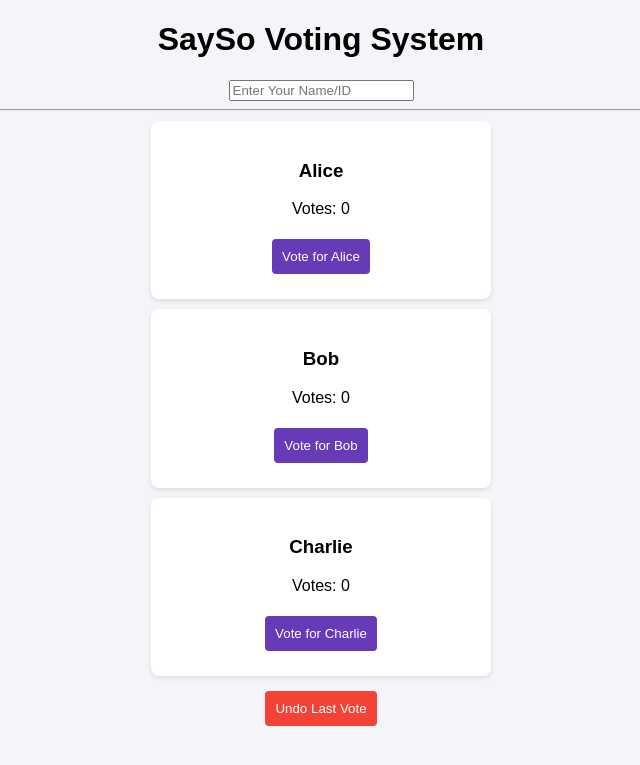
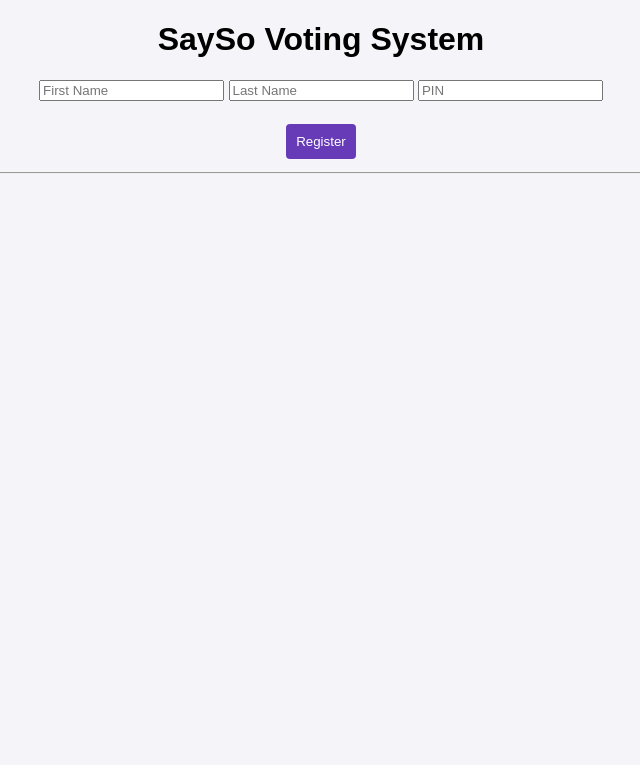
Before and after one commit to Havrt/SaySo, a Flask app: page / in a window 1280 px wide. Shown: the top 765 px of the page, without its empty margins (319-959 px from the left). Run offline with Flask 3, Linux system fonts and the light colour scheme.

Commit message:
Voter Reg

```diff
--- a/app.py
+++ b/app.py
@@ -16,6 +16,29 @@ voters = {}
 
 # Stack: Stores history of (voter_id, candidate_id) for the Undo feature
 vote_stack = []
+
+# List: Stores registered voter objects
+voter_list = []
+
+# Counter: Used to generate zero-padded voter IDs
+voter_id_counter = [0]
+
+@app.route('/register', methods=['POST'])
+def register():
+    first = request.json.get('first', '').strip()
+    last = request.json.get('last', '').strip()
+    pin = request.json.get('pin', '')
+
+    if pin != 'SS-2026':
+        return jsonify({"success": False, "message": "Invalid PIN."}), 403
+
+    voter_id_counter[0] += 1
+    voter_id = f"{first[0].upper()}{last[0].upper()}-{voter_id_counter[0]:03d}"
+
+    voter_list.append({"id": voter_id, "first": first, "last": last})
+    voters[voter_id] = False
+
+    return jsonify({"success": True, "voter_id": voter_id})
 
 @app.route('/')
 def index():
--- a/templates/index.html
+++ b/templates/index.html
@@ -11,10 +11,17 @@
 </head>
 <body>
     <h1>SaySo Voting System</h1>
-    <input type="text" id="voterId" placeholder="Enter Your Name/ID">
+
+    <div id="registration-div">
+        <input type="text" id="firstName" placeholder="First Name">
+        <input type="text" id="lastName" placeholder="Last Name">
+        <input type="password" id="pin" placeholder="PIN">
+        <br><br>
+        <button onclick="registerVoter()">Register</button>
+    </div>
     <hr>
 
-    <div id="candidate-list">
+    <div id="candidate-list" style="display:none">
         {% for cand in candidates %}
         <div class="card">
             <h3>{{ cand.name }}</h3>
@@ -24,17 +31,41 @@
         {% endfor %}
     </div>
 
-    <button class="undo-btn" onclick="undoVote()">Undo Last Vote</button>
+    <button class="undo-btn" onclick="undoVote()" style="display:none" id="undo-btn">Undo Last Vote</button>
 
     <script>
+        let currentVoterId = null;
+
+        async function registerVoter() {
+            const first = document.getElementById('firstName').value.trim();
+            const last = document.getElementById('lastName').value.trim();
+            const pin = document.getElementById('pin').value;
+
+            if (!first || !last || !pin) return alert("Please fill in all fields.");
+
+            const response = await fetch('/register', {
+                method: 'POST',
+                headers: {'Content-Type': 'application/json'},
+                body: JSON.stringify({first, last, pin})
+            });
+            const data = await response.json();
+            if (data.success) {
+                currentVoterId = data.voter_id;
+                document.getElementById('registration-div').style.display = 'none';
+                document.getElementById('candidate-list').style.display = 'block';
+                document.getElementById('undo-btn').style.display = 'inline-block';
+            } else {
+                alert(data.message);
+            }
+        }
+
         async function castVote(id) {
-            const voterId = document.getElementById('voterId').value;
-            if (!voterId) return alert("Enter a Voter ID first!");
+            if (!currentVoterId) return alert("Please register first!");
 
             const response = await fetch('/vote', {
                 method: 'POST',
                 headers: {'Content-Type': 'application/json'},
-                body: JSON.stringify({voter_id: voterId, candidate_id: id})
+                body: JSON.stringify({voter_id: currentVoterId, candidate_id: id})
             });
             const data = await response.json();
             if (data.success) { updateResults(); } else { alert(data.message); }
```
